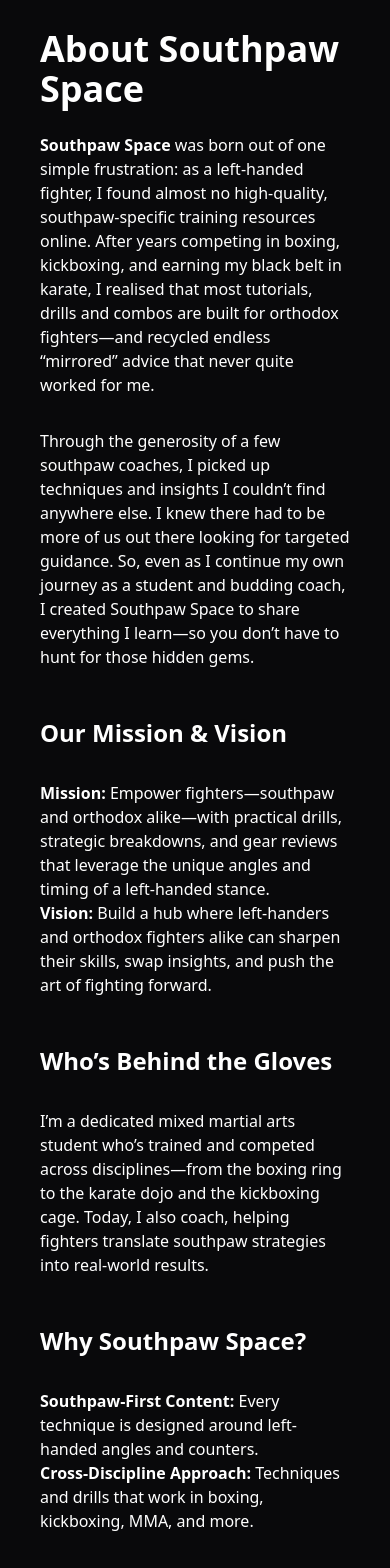
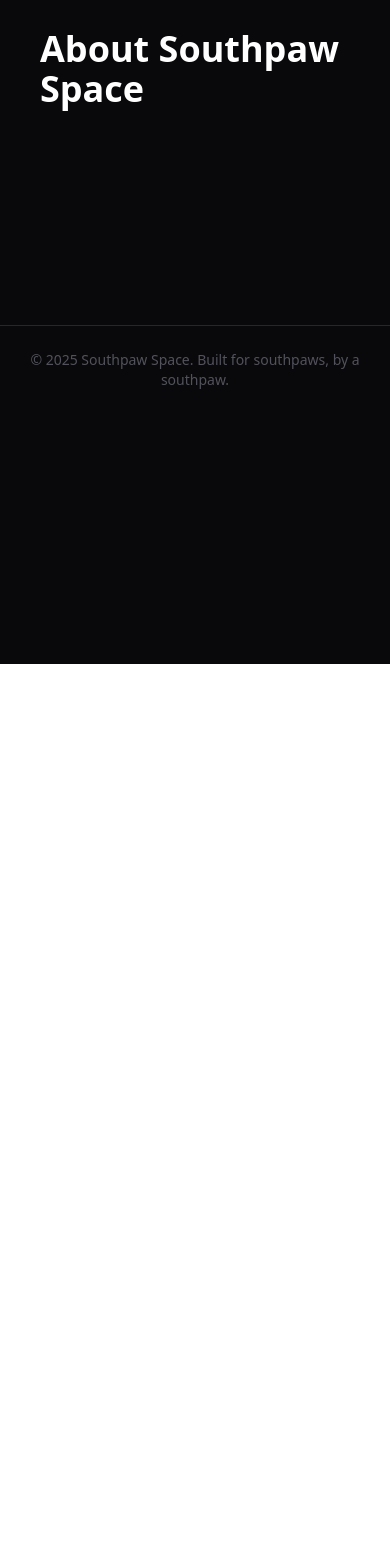
Before and after one commit to GNO-SPS/SouthpawSpace, a Next.js app: page /about in a window 390 px wide. Shown: the part 180-1748 px from the top of the page. After the commit the page ends 844 px from the top, so only its background shows below. Built offline with nearby package versions, Linux system fonts and the light colour scheme; no server answers.

Commit message:
Fix: Add sticky newsletter bar to /about page

```diff
--- a/src/app/about/page.tsx
+++ b/src/app/about/page.tsx
@@ -1,5 +1,8 @@
+//src/app/about/page.tsx
+
 import type { Metadata } from 'next'
 import PageTemplate from '@/components/PageTemplate'
+import StickyNewsletterBar from '@/components/StickyNewsletterBar'
 
 export const metadata: Metadata = {
   title: 'About Southpaw Space',
@@ -24,33 +27,13 @@ export const metadata: Metadata = {
 
 export default function AboutPage() {
   return (
-    <PageTemplate title="About Southpaw Space" showNewsletter={false}>
-      <main className="prose lg:prose-xl space-y-8">
-        <p>
-          <strong>Southpaw Space</strong> was born out of one simple frustration: as a left-handed fighter, I found almost no high-quality, southpaw-specific training resources online. After years competing in boxing, kickboxing, and earning my black belt in karate, I realised that most tutorials, drills and combos are built for orthodox fighters—and recycled endless “mirrored” advice that never quite worked for me.
-        </p>
-
-        <p>
-          Through the generosity of a few southpaw coaches, I picked up techniques and insights I couldn’t find anywhere else. I knew there had to be more of us out there looking for targeted guidance. So, even as I continue my own journey as a student and budding coach, I created Southpaw Space to share everything I learn—so you don’t have to hunt for those hidden gems.
-        </p>
-
-        <h2 className="text-2xl font-semibold mt-12">Our Mission &amp; Vision</h2>
-        <ul>
-          <li><strong>Mission:</strong> Empower fighters—southpaw and orthodox alike—with practical drills, strategic breakdowns, and gear reviews that leverage the unique angles and timing of a left-handed stance.</li>
-          <li><strong>Vision:</strong> Build a hub where left-handers and orthodox fighters alike can sharpen their skills, swap insights, and push the art of fighting forward.</li>
-        </ul>
-
-        <h2 className="text-2xl font-semibold mt-12">Who’s Behind the Gloves</h2>
-        <p>
-          I’m a dedicated mixed martial arts student who’s trained and competed across disciplines—from the boxing ring to the karate dojo and the kickboxing cage. Today, I also coach, helping fighters translate southpaw strategies into real-world results.
-        </p>
-
-        <h2 className="text-2xl font-semibold mt-12">Why Southpaw Space?</h2>
-        <ul>
-          <li><strong>Southpaw-First Content:</strong> Every technique is designed around left-handed angles and counters.</li>
-          <li><strong>Cross-Discipline Approach:</strong> Techniques and drills that work in boxing, kickboxing, MMA, and more.</li>
-        </ul>
-      </main>
-    </PageTemplate>
+    <>
+      <StickyNewsletterBar />
+      <PageTemplate title="About Southpaw Space" showNewsletter={false}>
+        <main className="prose lg:prose-xl space-y-8">
+          {/* your content unchanged */}
+        </main>
+      </PageTemplate>
+    </>
   )
 }
--- a/src/app/page.tsx
+++ b/src/app/page.tsx
@@ -1,3 +1,5 @@
+//src/app/page.tsx
+
 import PageTemplate from "@/components/PageTemplate";
 import { ArrowRight } from "lucide-react";
 import Link from "next/link";
--- /dev/null
+++ b/src/components/StickyNewsletterBar.tsx
@@ -0,0 +1,18 @@
+// src/components/StickyNewsletterBar.tsx
+"use client";
+
+import { useEffect } from "react";
+
+export default function StickyNewsletterBar() {
+  useEffect(() => {
+    if (document.querySelector(`script[data-uid="26f236d1f6"]`)) return;
+
+    const script = document.createElement("script");
+    script.src = "https://southpaw-space.kit.com/26f236d1f6/index.js";
+    script.async = true;
+    script.setAttribute("data-uid", "26f236d1f6");
+    document.body.appendChild(script);
+  }, []);
+
+  return null;
+}
```
